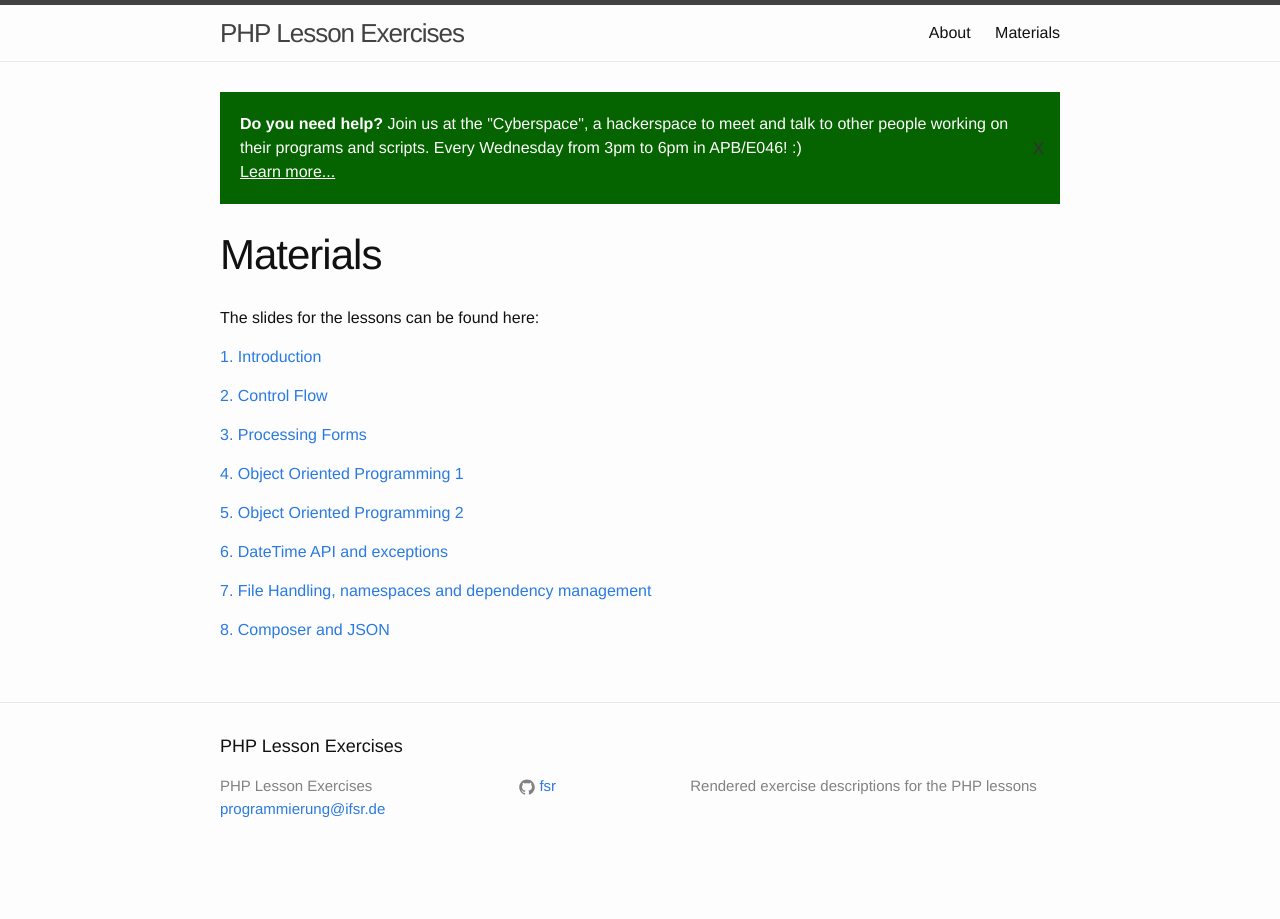
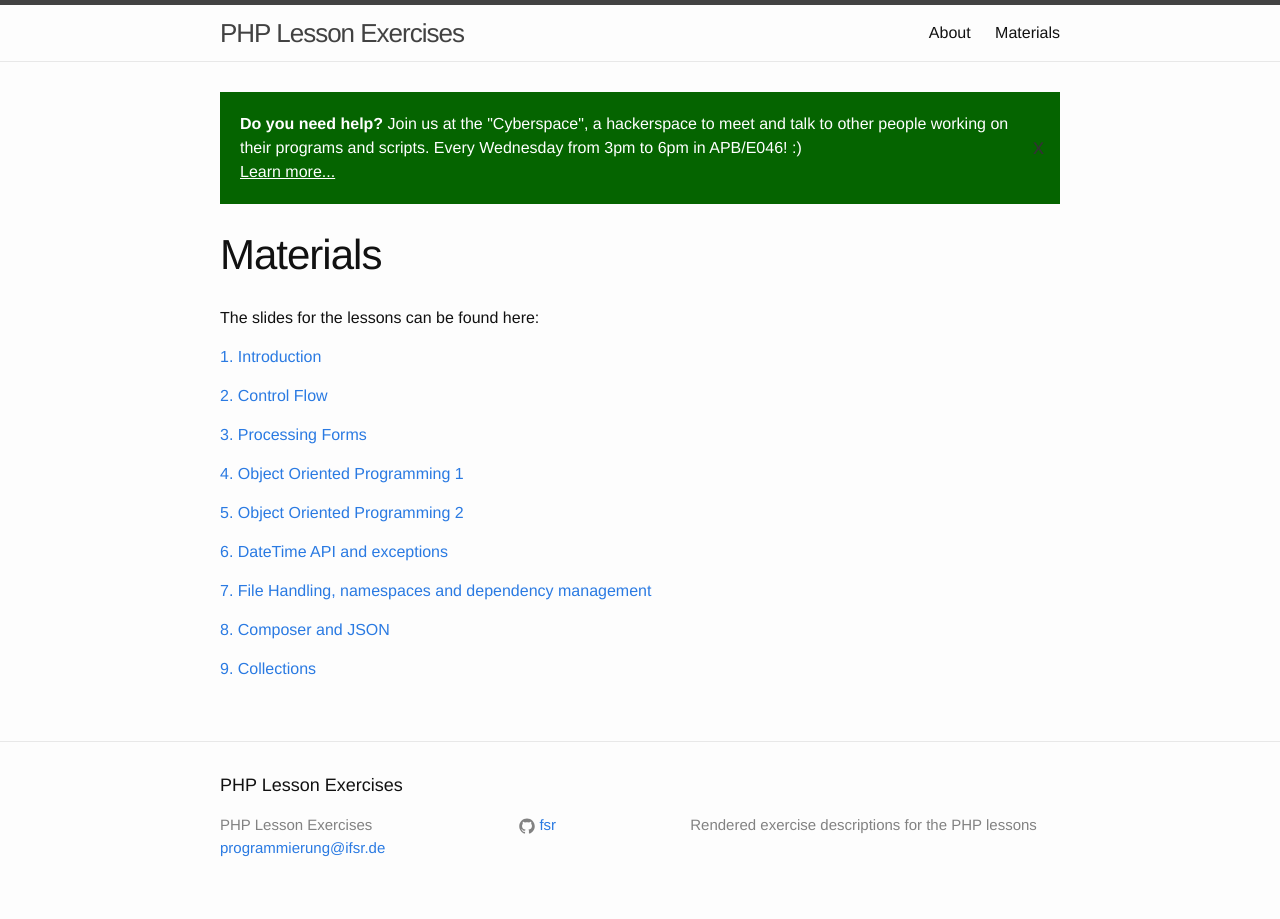
Before and after one commit to fsr/php-lessons, a Jekyll site: the page built from materials.md, in a window 1280 px wide. Built offline with Jekyll 4.4.1, drawn with Linux system fonts in a browser that asks for light colours.

Commit message:
Add 9th lesson

```diff
--- a/_data/materials.yml
+++ b/_data/materials.yml
@@ -39,3 +39,8 @@ slides:
     name: Composer and JSON
     url: https://ifsr.de/kurs-materialien/php/08-composer-and-json.pdf
     published: True
+  -
+    number: 9
+    name: Collections
+    url: https://ifsr.de/kurs-materialien/php/09-collections.pdf
+    published: True
```
